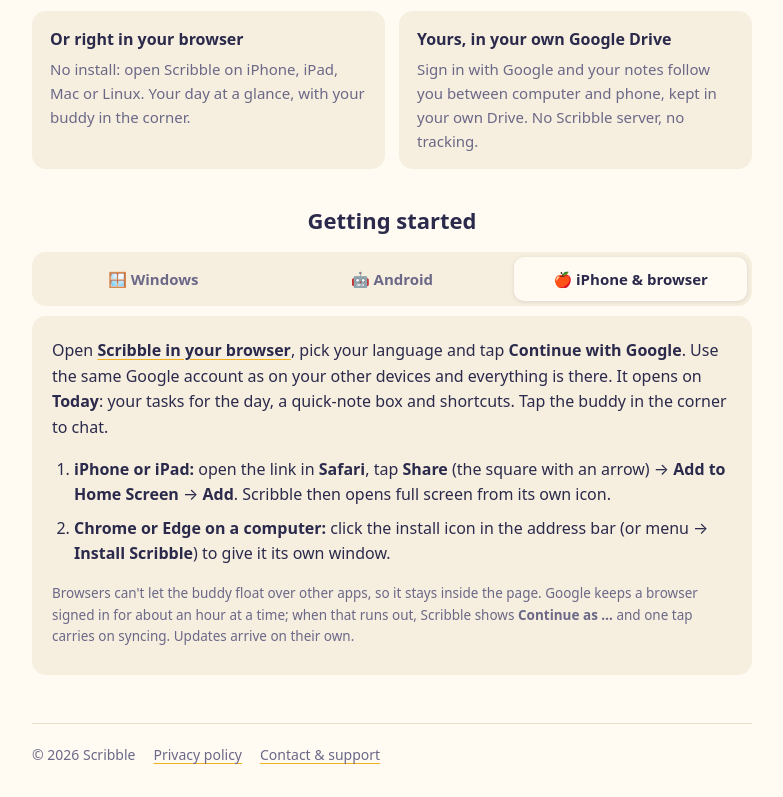
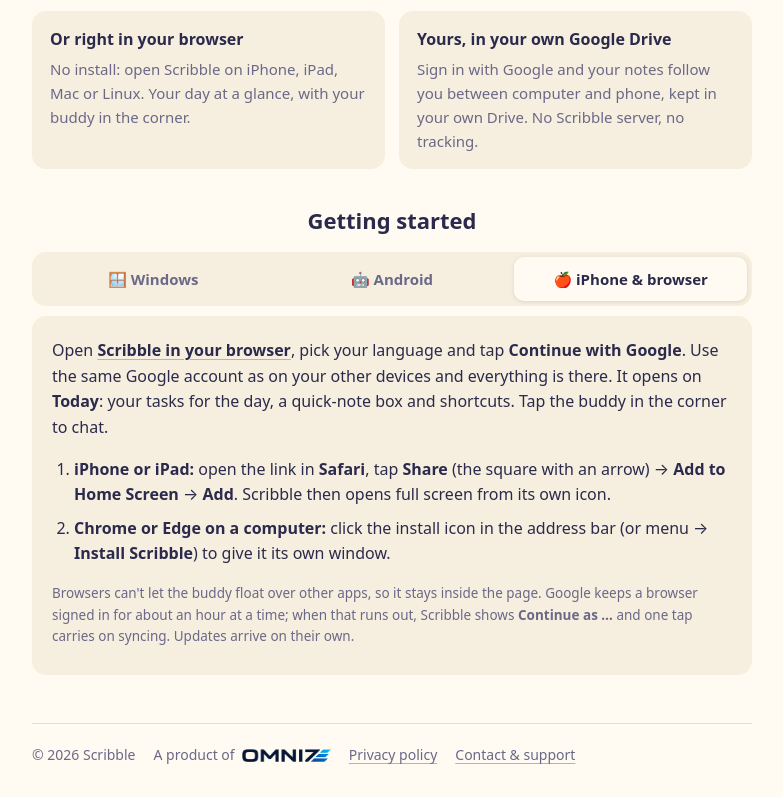
Before and after one commit to denis-andrian000/scribble-releases, a plain HTML site: page index.html in a window 1280 px wide. Shown: the part 1687-2484 px from the top of the page, without its empty margins (248-1031 px from the left). Drawn offline with Linux system fonts and the light colour scheme; no server answers.

Commit message:
Website: A product of Omniz
Co-Authored-By: Claude Opus 5.5 <noreply@anthropic.com>
Claude-Session: https://claude.ai/code/session_01AwFtMW8L6Br3KXKFdbo3wd

```diff
--- a/index.html
+++ b/index.html
@@ -121,6 +121,7 @@
 </main>
 <footer>
   <span>© 2026 Scribble</span>
+  <span class="by">A product of <img class="l" src="media/omniz.png" alt="Omniz"><img class="d" src="media/omniz-dark.png" alt="Omniz"></span>
   <a href="privacy.html">Privacy policy</a>
   <a href="https://github.com/denis-andrian000/scribble-releases/issues">Contact &amp; support</a>
 </footer>
--- a/style.css
+++ b/style.css
@@ -52,3 +52,8 @@ html, body { overflow-x: hidden; }
 .stat { background: var(--bg2); border-radius: 999px; padding: 5px 14px; font-size: 14px; color: var(--ink2); }
 .stat b { color: var(--ink); }
 #st-dl b::before { content: "⬇ "; color: var(--accent); }
+
+footer .by { display: inline-flex; align-items: center; gap: 7px; }
+footer .by img { height: 13px; width: auto; }
+footer .by .d { display: none; }
+@media (prefers-color-scheme: dark) { footer .by .l { display: none; } footer .by .d { display: inline; } }
```
Also changed, not shown: privacy.html (+2 -1 lines), media/omniz-dark.png (added), media/omniz.png (added).
